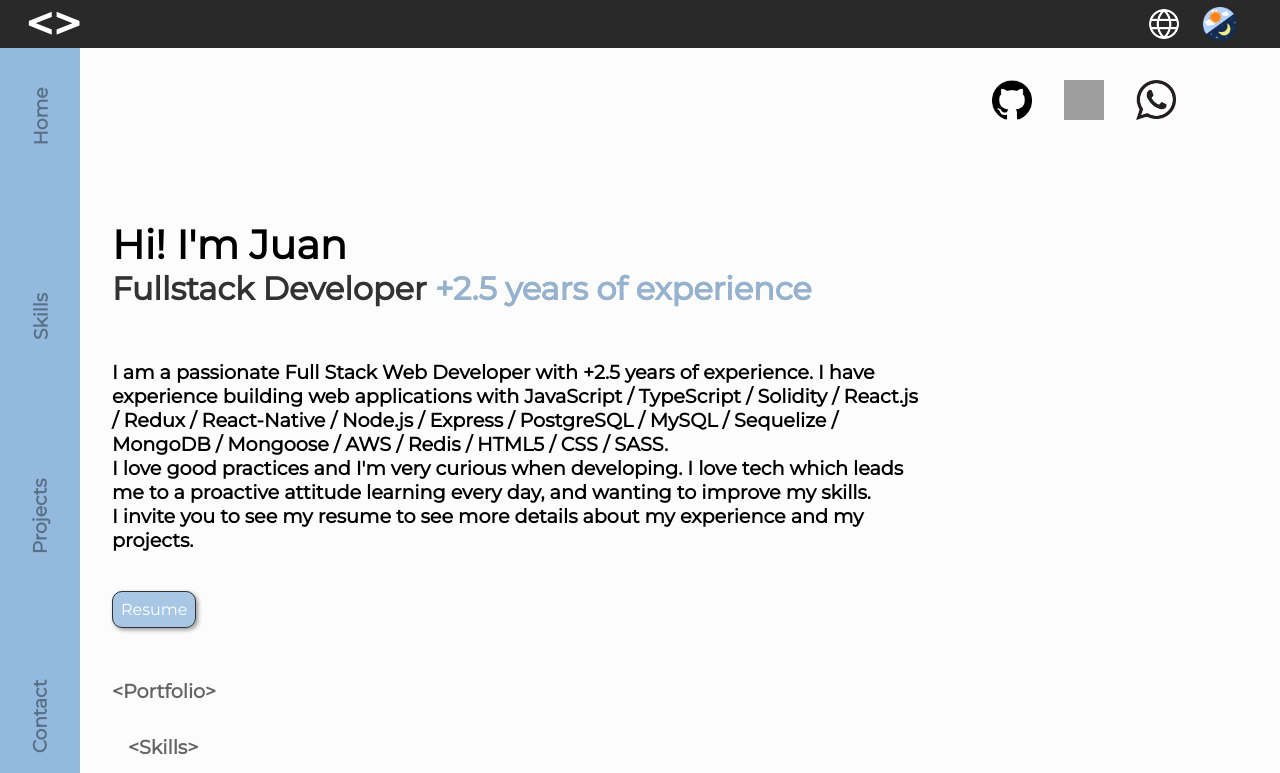
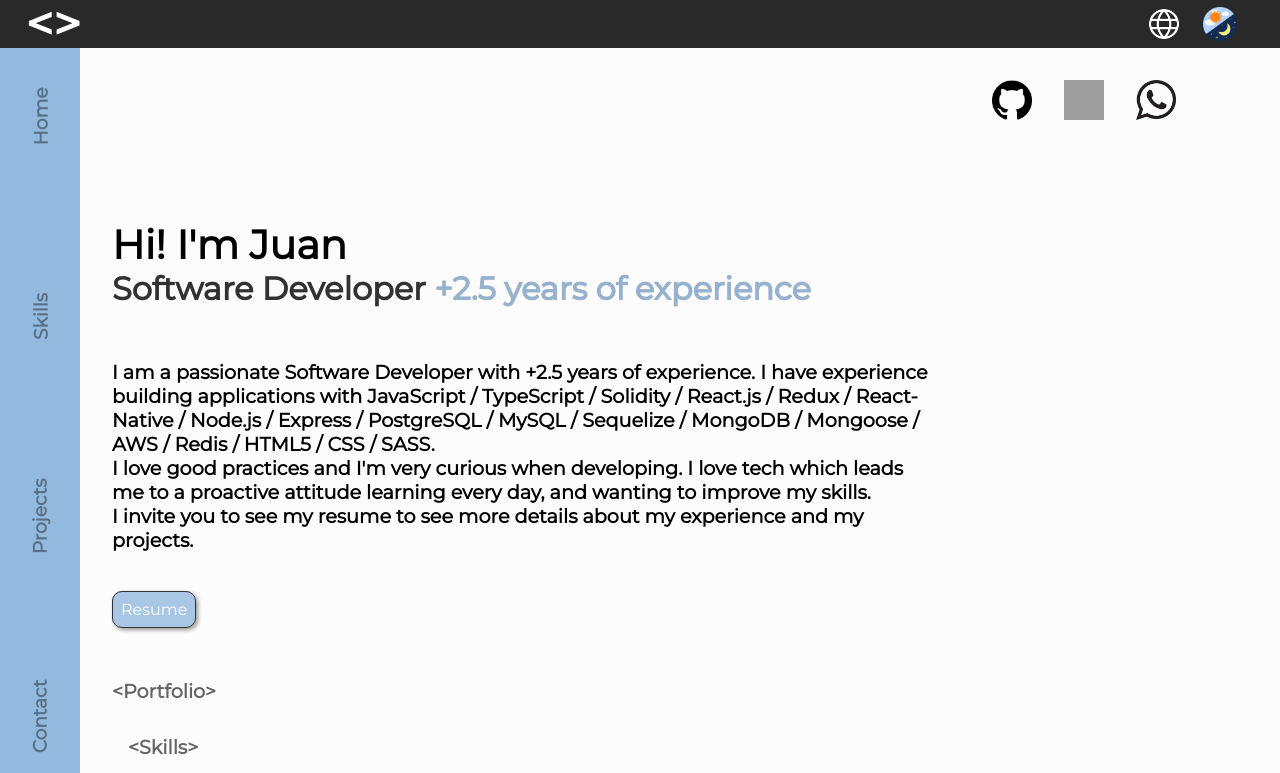
Before and after one commit to juanvrgr/portfolio, a React (Create React App) app: page / in a window 1280 px wide. Shown: the top 773 px of the page. Built offline with nearby package versions, Linux system fonts and the light colour scheme; grey boxes are pictures that could not be loaded.

Commit message:
Changed Fullstack Developer to Software Developer

```diff
--- a/src/containers/Home/language.js
+++ b/src/containers/Home/language.js
@@ -1,9 +1,9 @@
 const language = {
   en: {
     title: "Hi! I'm Juan",
-    subtitle: "Fullstack Developer",
+    subtitle: "Software Developer",
     data: [
-      "I am a passionate Full Stack Web Developer with +2.5 years of experience. I have experience building web applications with JavaScript / TypeScript / Solidity / React.js / Redux / React-Native / Node.js / Express / PostgreSQL / MySQL / Sequelize / MongoDB / Mongoose / AWS / Redis / HTML5 / CSS / SASS.",
+      "I am a passionate Software Developer with +2.5 years of experience. I have experience building applications with JavaScript / TypeScript / Solidity / React.js / Redux / React-Native / Node.js / Express / PostgreSQL / MySQL / Sequelize / MongoDB / Mongoose / AWS / Redis / HTML5 / CSS / SASS.",
       "I love good practices and I'm very curious when developing. I love tech which leads me to a proactive attitude learning every day, and wanting to improve my skills.",
       "I invite you to see my resume to see more details about my experience and my projects."
     ],
@@ -13,9 +13,9 @@ const language = {
 
   es: {
     title: "Hola! Soy Juan",
-    subtitle: "Desarrollador Fullstack",
+    subtitle: "Software Developer",
     data: [
-      "Soy un apasionado Desarrollador Web Fullstack con +2.5 años de experiencia. Tengo experiencia creando aplicaciones web con JavaScript / TypeScript / Solidity / React.js / Redux / React-native / Node.js / Express / PostgreSQL / MySQL / Sequelize / MongoDB / Mongoose / AWS / Redis / HTML5 / CSS / SASS.",
+      "Soy un apasionado Software Developer con +2.5 años de experiencia. Tengo experiencia creando aplicaciones con JavaScript / TypeScript / Solidity / React.js / Redux / React-native / Node.js / Express / PostgreSQL / MySQL / Sequelize / MongoDB / Mongoose / AWS / Redis / HTML5 / CSS / SASS.",
       "Me encantan las buenas prácticas y soy muy curioso al programar. Me encanta la tecnologia y eso me genera una actitud proactiva aprendiendo todos los dias, y mejorando mis habilidades",
       "Te invito a ver mi curriculum para ver más detalles sobre mi experiencia y mis proyectos."
     ],
```
